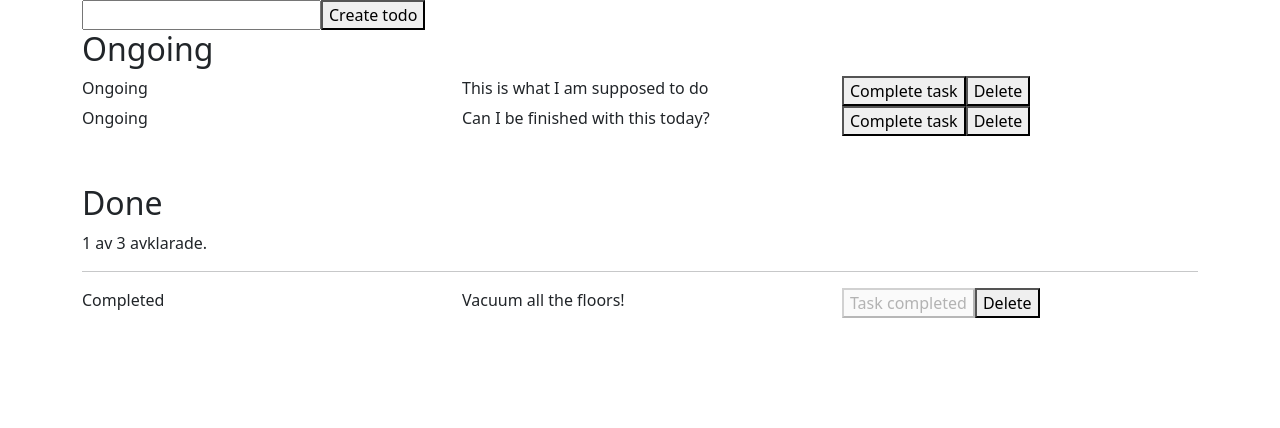
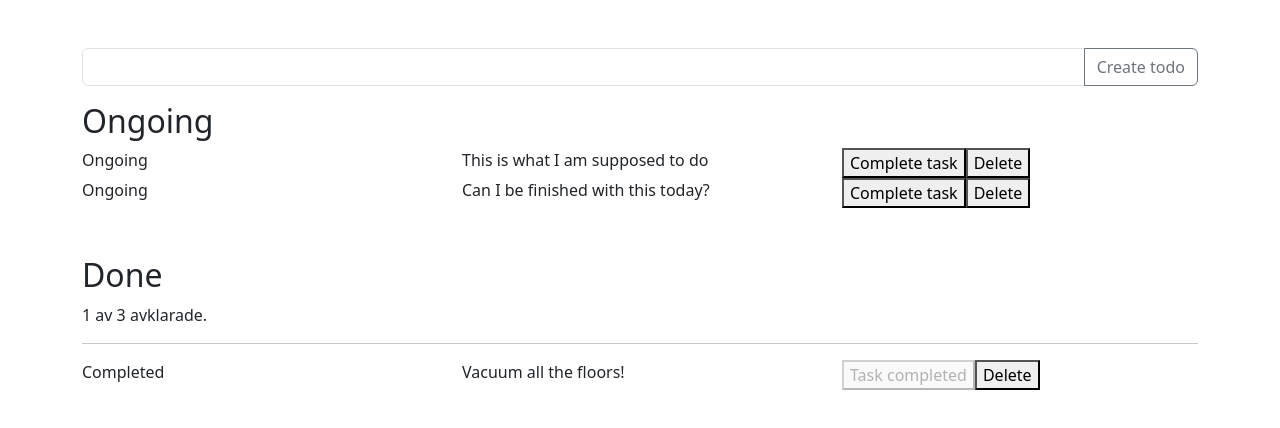
Before and after one commit to devjoppe/mi-todo-react, a React (Vite) app: page / in a window 1280 px wide. Shown: the top 428 px of the page. Built offline with nearby package versions, Linux system fonts and the light colour scheme.

Commit message:
Some basic styling. Its done

```diff
--- a/src/components/AddTodo.tsx
+++ b/src/components/AddTodo.tsx
@@ -9,14 +9,16 @@ const AddTodo = ({newPost}:TodoItemProp) => {
     const [todoInput, setTodoInput] = useState('')
     // newPost(todoInput);
     return(
-        <div className="row">
+        <div className="row mt-5">
             <form onSubmit={(e: React.FormEvent) => {
                 e.preventDefault();
                 newPost(todoInput)
                 setTodoInput('')
             }}>
-                <input type="text" value={todoInput} onChange={e => setTodoInput(e.target.value)} required/>
-                <button type="submit">Create todo</button>
+                <div className="input-group mb-3">
+                    <input aria-describedby="button-addon2" className="form-control" type="text" value={todoInput} onChange={e => setTodoInput(e.target.value)} required/>
+                    <button id="button-addon2" className="btn btn-outline-secondary" type="submit">Create todo</button>
+                </div>
             </form>
         </div>
     )
```
